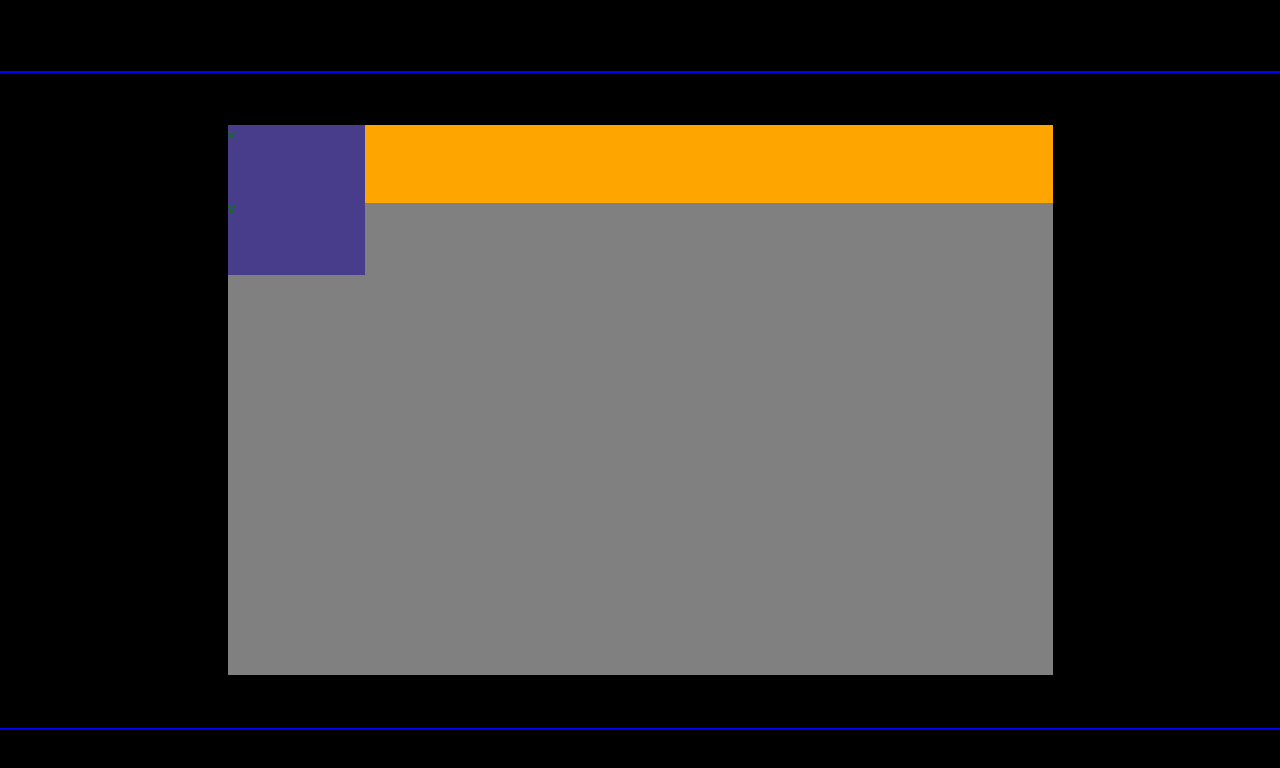
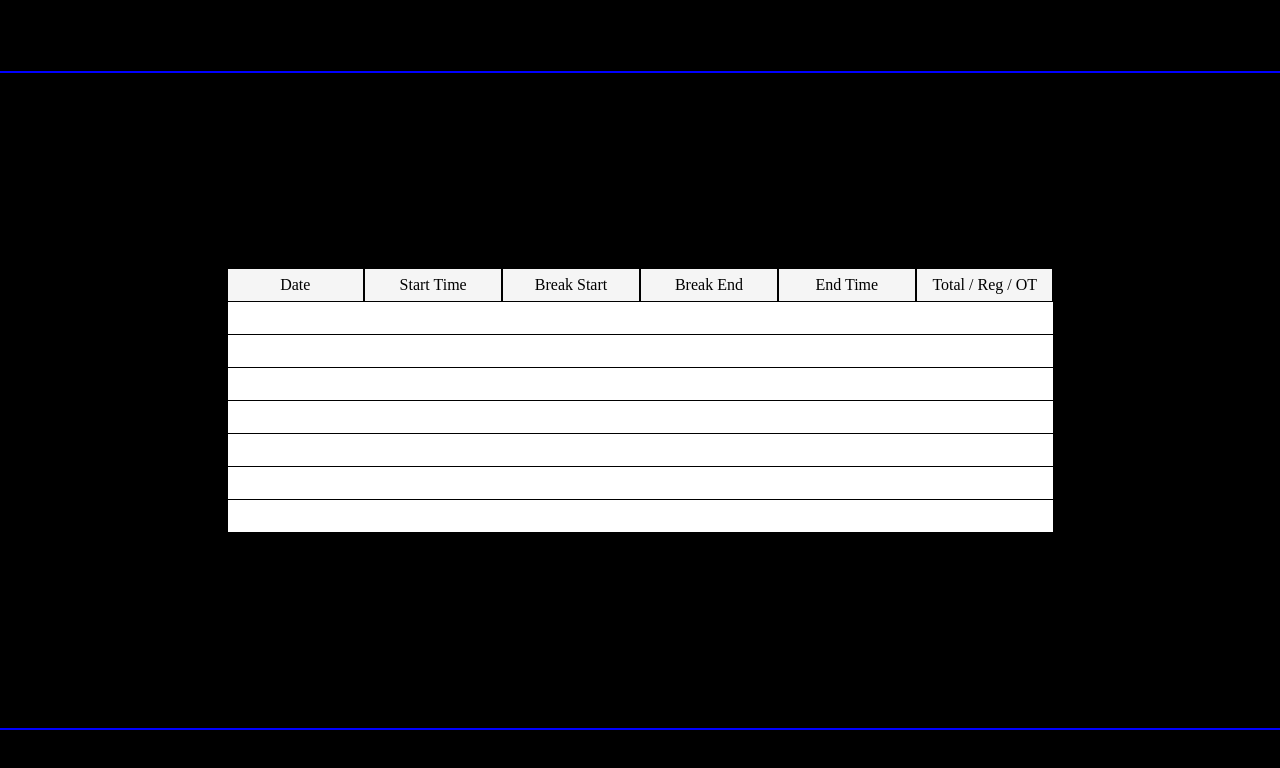
Before and after one commit to Sebastion-Vigil/parte-de-horas, a React app: page / in a window 1280 px wide. Shown: the top 768 px of the page. Built offline with nearby package versions, Linux system fonts and the light colour scheme.

Commit message:
week rows/cols looking nice, also figured out true reason for previous react invalid child error: was trying to access state arr of vals and didnt realize that I needed to use descriptions[0]

```diff
--- a/src/components/Week.js
+++ b/src/components/Week.js
@@ -1,11 +1,19 @@
 import React from 'react';
 
 import WeekDescriptionRow from './WeekDescriptionRow.js';
+import DaySum from './DaySum.js';
 
 const Week = () => {
     return (
         <div className='week'>
             <WeekDescriptionRow />
+            <DaySum />
+            <DaySum />
+            <DaySum />
+            <DaySum />
+            <DaySum />
+            <DaySum />
+            <DaySum />
         </div>
     )
 }
--- a/src/components/WeekDescriptionRow.js
+++ b/src/components/WeekDescriptionRow.js
@@ -1,13 +1,13 @@
 import React, { useState } from 'react';
 
 const WeekDescriptionRow = () => {
-    const descriptions = useState(['Date', 'Start Time', 'Break Start', 'Break End', 'End Time', 'Total/Reg/OT'])
+    const descriptions = useState(['Date', 'Start Time', 'Break Start', 'Break End', 'End Time', 'Total / Reg / OT'])
     return (
-        <div className='description-row'>
+        <div className='desc-row flx-rw-spc-btw-cnt'>
             {
-                descriptions.map((v, i) => {
+                descriptions[0].map((v, i) => {
                     return (
-                        <div key={i} className='description'>v</div>
+                        <div key={i} className='desc-cell flx-cl-cnt-cnt'>{v}</div>
                     )
                 })
             }
@@ -18,3 +18,5 @@ const WeekDescriptionRow = () => {
 export default WeekDescriptionRow;
 // the v in {} threw f()s not valid as react child err
 // <div key={i} className='description'>{v}</div>
+// descriptions is an obj w/len 2; 0th item is arr of vals
+// now w/[0] in front of it the {v} doesn't throw err
--- a/src/css/flexbox.css
+++ b/src/css/flexbox.css
@@ -1,4 +1,6 @@
 /* Legend: flex/(col || row)/(flex-direction)/(justify-content)/(align-items)/(flex-wrap)   */
+
+/* FLEX COLUMN */
 .flx-cl-cnt-cnt {
     display: flex;
     flex-direction: column;
@@ -27,10 +29,17 @@
     align-items: center;
   }
 
+  /* FLEX ROW */
   .flx-rw-cnt-cnt {
     display: flex;
     justify-content: center;
     align-items: center;
+  }
+
+  .flx-rw-cnt-st {
+    display: flex;
+    justify-content: center;
+    align-items: flex-start;
   }
 
   .flx-rw-cnt-cnt-wrp {
@@ -64,3 +73,9 @@
     justify-content: space-around;
     align-items: center;
   }
+
+  .flx-rw-spc-btw-cnt {
+    display: flex;
+    justify-content: space-between;
+    align-items: center;
+  }
--- a/src/css/index.css
+++ b/src/css/index.css
@@ -7,5 +7,4 @@ body {
     height: 100vh;
     margin: 0;
     background-color: black;
-    color: green;
 }
--- a/src/css/timesheet.css
+++ b/src/css/timesheet.css
@@ -6,36 +6,26 @@
 
 .week {
     width: 825px;
-    height: 550px;
-    background-color: grey;
+    height: 264px;
+    display: flex;
+    flex-direction: column;
+    justify-content: space-around;
 }
 
-.description-row {
+.desc-row {
     width: 825px;
-    height: 78px;
-    background-color: orange;
+    height: 32px;
+    background-color: black;
 }
 
-.description {
-    width: 137px;
-    height: 75px;
-    background-color: darkslateblue;
+.desc-cell {
+    width: 135.5px;
+    height: 32px;
+    background-color: whitesmoke;
 }
 
-.spread {
-    width: 775px;
-    height: 500px;
-    background-color: springgreen;
+.daysum {
+    width: 825px;
+    height: 32px;
+    background-color: white;
 }
-
-.spread-row {
-    width: 768px;
-    height: 68px;
-    background-color: lightslategrey;
-}
-
-.cell {
-    width: 107px;
-    height: 66px;
-    background-color: lightyellow;
-}
```
